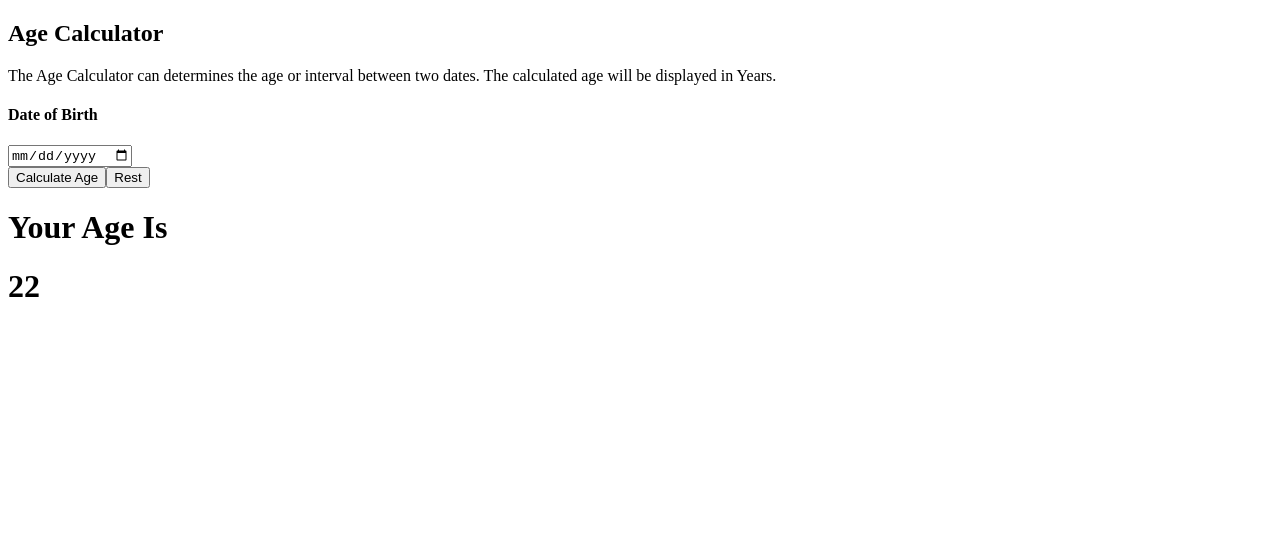
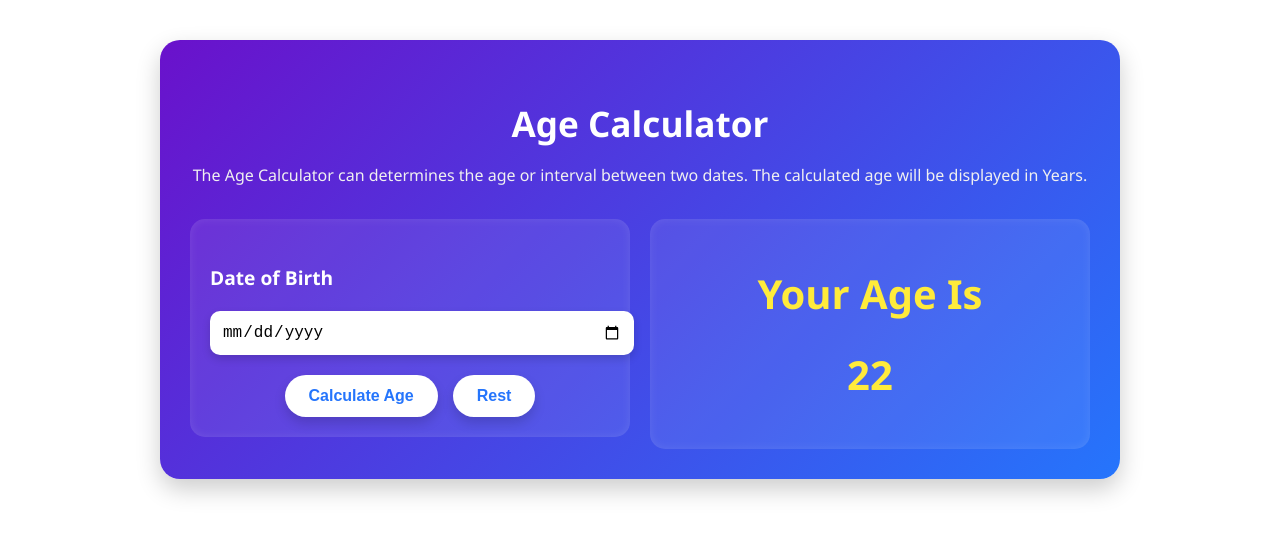
Before and after one commit to Afnan-coder/react-age-calculator, a React (Vite) app: page / in a window 1280 px wide. Shown: the top 536 px of the page. Built offline with nearby package versions, Linux system fonts and the light colour scheme.

Commit message:
Add style to the app

```diff
--- a/src/components/AgeCalculator.css
+++ b/src/components/AgeCalculator.css
@@ -0,0 +1,113 @@
+/* Container */
+.Container {
+  max-width: 900px;
+  margin: 40px auto;
+  padding: 30px;
+  background: linear-gradient(135deg, #6a11cb, #2575fc);
+  border-radius: 20px;
+  box-shadow: 0 10px 25px rgba(0, 0, 0, 0.2);
+  color: #fff;
+  font-family: 'Segoe UI', Tahoma, Geneva, Verdana, sans-serif;
+}
+
+/* Title */
+.container_title {
+  text-align: center;
+  margin-bottom: 15px;
+}
+
+.heading {
+  font-size: 2.2rem;
+  font-weight: 700;
+}
+
+.para {
+  font-size: 1rem;
+  line-height: 1.6;
+  color: #f0f0f0;
+}
+
+/* Middle Layout */
+.Container_middle {
+  display: flex;
+  justify-content: space-between;
+  align-items: flex-start;
+  margin-top: 30px;
+  gap: 20px;
+  flex-wrap: wrap;
+}
+
+/* Left & Right Panels */
+.right,
+.left {
+  flex: 1;
+  min-width: 300px;
+  padding: 20px;
+  background: rgba(255, 255, 255, 0.08);
+  border-radius: 15px;
+  box-shadow: inset 0 0 10px rgba(255, 255, 255, 0.1);
+}
+
+.right h4 {
+  margin-bottom: 10px;
+  font-size: 1.2rem;
+}
+
+/* Input */
+.date {
+  width: 100%;
+  padding: 12px;
+  margin: 10px 0 20px;
+  border: none;
+  border-radius: 10px;
+  font-size: 1rem;
+  outline: none;
+  box-shadow: 0 4px 8px rgba(0, 0, 0, 0.15);
+}
+
+/* Buttons */
+.button_div {
+  display: flex;
+  gap: 15px;
+  justify-content: center;
+}
+
+.button-65 {
+  background: #fff;
+  color: #2575fc;
+  font-size: 1rem;
+  font-weight: 600;
+  padding: 12px 24px;
+  border: none;
+  border-radius: 30px;
+  cursor: pointer;
+  transition: all 0.3s ease;
+  box-shadow: 0 6px 12px rgba(0, 0, 0, 0.15);
+}
+
+.button-65:hover {
+  background: #2575fc;
+  color: #fff;
+  transform: translateY(-2px);
+}
+
+/* Age Result */
+.Container_middle_para h1 {
+  margin-bottom: 10px;
+  font-size: 1.8rem;
+  font-weight: 600;
+}
+
+.left h1 {
+  font-size: 2.5rem;
+  font-weight: bold;
+  color: #ffeb3b;
+  text-align: center;
+}
+
+/* Responsive */
+@media (max-width: 768px) {
+  .Container_middle {
+    flex-direction: column;
+  }
+}
```
